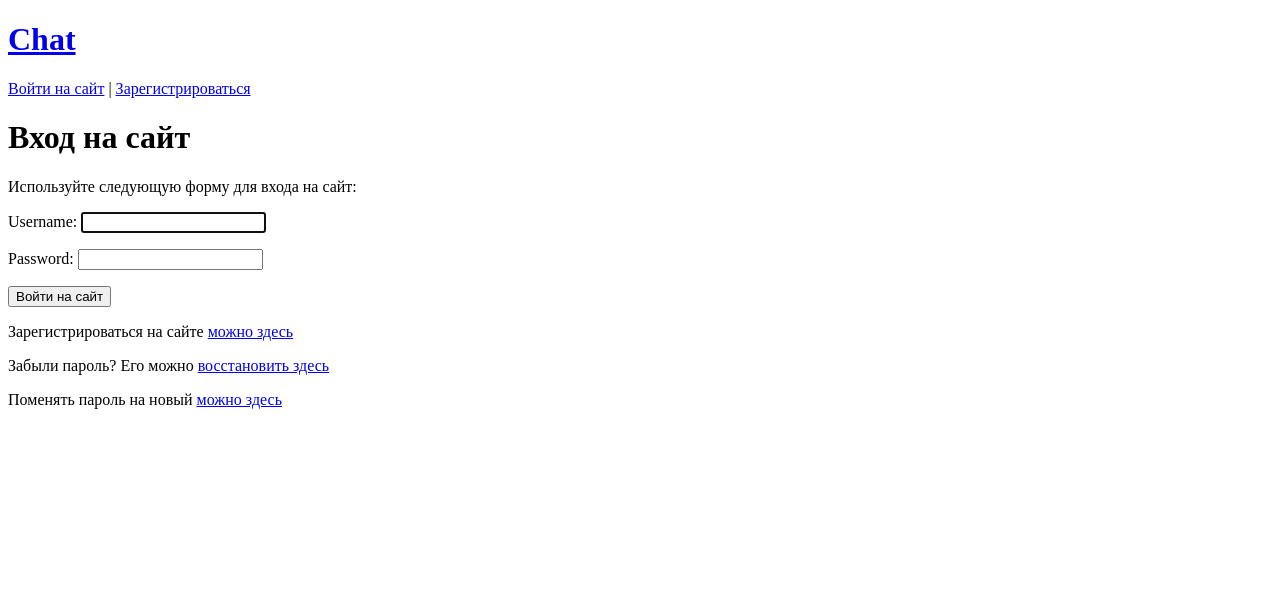
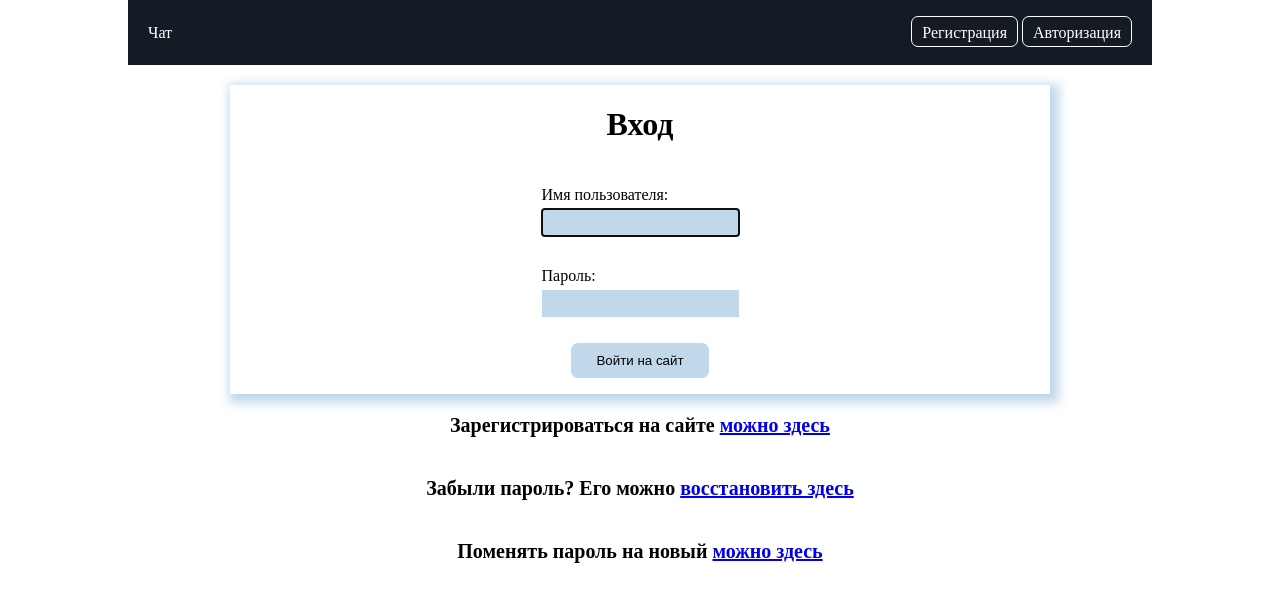
Before and after one commit to guff192/chat, a Django app: page /accounts/login/ in a window 1280 px wide. Shown: the top 602 px of the page. Run offline with Django 3.2, Linux system fonts and the light colour scheme.

Commit message:
Added style.css, changed language to Russian, added messages

```diff
--- a/accounts/templates/registration/login.html
+++ b/accounts/templates/registration/login.html
@@ -3,13 +3,11 @@
 {% block title %}Вход на сайт{% endblock title %}
 
 {% block content %}
-    <h1 class="login-heading">Вход на сайт</h1>
-    {% if form.errors %}
-        <p class="login-para">Имя пользователя или пароль введены неправильно</p>
-    {% else %}
-        <p class="login-para">Используйте следующую форму для входа на сайт:</p>
-    {% endif %}
     <div class="login-form">
+        <h1 class="login-heading">Вход</h1>
+        {% if form.errors %}
+            <p class="login-para">Неверное имя пользователя или пароль</p>
+        {% endif %}
         <form method="POST">
             {% csrf_token %}
             {{ form.as_p }}
--- a/chat/models.py
+++ b/chat/models.py
@@ -11,3 +11,6 @@ class Message(models.Model):
     @property
     def shortened(self):
         return truncatewords(self.text, 40)
+
+    class Meta:
+        ordering = ['created', 'sent_by']
--- /dev/null
+++ b/chat/static/css/style.css
@@ -0,0 +1,137 @@
+body {
+    margin: 0 10%;
+}
+
+img {
+    width: 80%;
+    height: 80%;
+}
+
+
+.content {
+    display: flex;
+    flex-flow: column;
+    align-items: center;
+    margin-top: 20px;
+}
+
+
+/*Form styles*/
+.login-form,
+.signup-form,
+.password-change-form,
+.password-reset-form {
+    box-shadow: 4px 4px 10px 5px #c0d8ea;
+    width: 80%;
+    margin: 0 auto;
+    display: flex;
+    flex-flow: column;
+    align-items: center;
+}
+
+
+form li, form p {
+    display: flex;
+    flex-flow: column;
+}
+
+.login-form input[type=submit],
+.signup-form input[type=submit],
+.password-change-form input[type=submit],
+.password-reset-form input[type=submit] {
+    padding: 10px 20px;
+    border-radius: 7px;
+    margin: 0 15%;
+    cursor: pointer;
+}
+
+
+.login-form label,
+.signup-form label,
+.password-change-form label,
+.password-reset-form label {
+    display: block;
+    padding: 5px 0;
+}
+
+.login-form input,
+textarea,
+.signup-form input,
+.password-change-form input,
+.password-reset-form input {
+    margin-bottom: 10px;
+    background-color: #c0d8ea;
+    border: 0;
+    padding: 6px 10px;
+}
+
+.login-heading,
+.signup-heading,
+.password-change-heading,
+.password-reset-heading {
+}
+
+.login-para,
+.signup-para,
+.password-change-para,
+.password-reset-para {
+    font-size: 20px;
+    font-weight: bold;
+}
+
+.helptext {
+    color: #bbbbbb;
+}
+
+form li {
+    list-style-type: none;
+}
+
+form .errorlist {
+    color: #901112;
+}
+
+
+/*Navigation bar styles*/
+.nav {
+    background-color: #151b25;
+    padding: 20px;
+}
+
+.nav a {
+    text-decoration: none;
+    line-height: 25px;
+    color: white;
+}
+
+.nav a:hover {
+    text-decoration: underline;
+}
+
+.login-logout-reg-nav {
+    float: right;
+    text-align: right;
+}
+
+.login-logout-reg-nav a {
+    border: 1px solid white;
+    padding: 7px 10px 5px;
+    border-radius: 7px;
+
+}
+
+
+/*Message styles*/
+.message-box {
+    display: flex;
+    justify-content: center;
+    width: 100%;
+}
+
+.success-message {
+    background-color: #99dabc;
+}
+
+.error-message {
+    background-color: #d77070;
+}
--- a/chat/templates/base.html
+++ b/chat/templates/base.html
@@ -1,24 +1,43 @@
+{% load static %}
 <!DOCTYPE html>
 <html lang="en">
 <head>
     <meta charset="UTF-8">
     <title>{% block title %}{% endblock %}</title>
+    <link rel="stylesheet" type="text/css" href="{% static 'css/style.css' %}">
 </head>
 <body>
+
 <div class="nav">
-    <h1><a href="{% url 'chat' %}" class="nav-heading-link">Chat</a></h1>
+    <a href="{% url 'chat' %}" class="nav-heading-link">Чат</a>
 
     <div class="login-logout-reg-nav">
         {% if user.is_authenticated %}
-            Добро пожаловать, {{ user.username }} |
-            <a href="{% url 'logout' %}">Выйти из аккаунта</a>
+            <a href="{% url 'logout' %}">Выход</a>
         {% else %}
-            <a href="{% url 'login' %}">Войти на сайт</a> |
-            <a href="{% url 'sign_up' %}">Зарегистрироваться</a>
+            <a href="{% url 'sign_up' %}">Регистрация</a>
+            <a href="{% url 'login' %}">Авторизация</a>
         {% endif %}
     </div>
 </div>
-{% block content %}
-{% endblock %}
+
+
+    {% for message in messages %}
+
+            <div class="message-box
+{% if 'success' in message.tags %}success-message
+{% elif 'error' in message.tags %}error-message{% endif %}">
+            <p>{{ message }}</p>
+
+    {% endfor %}
+</div>
+
+<div class="content">
+
+    {% block content %}
+
+    {% endblock %}
+</div>
+
 </body>
 </html>
--- a/config/settings.py
+++ b/config/settings.py
@@ -106,7 +106,7 @@ AUTH_PASSWORD_VALIDATORS = [
 # Internationalization
 # https://docs.djangoproject.com/en/3.2/topics/i18n/
 
-LANGUAGE_CODE = 'en-us'
+LANGUAGE_CODE = 'ru-RU'
 
 TIME_ZONE = 'Europe/Moscow'
 
--- a/config/urls.py
+++ b/config/urls.py
@@ -13,11 +13,14 @@ Including another URLconf
     1. Import the include() function: from django.urls import include, path
     2. Add a URL to urlpatterns:  path('blog/', include('blog.urls'))
 """
+from django.conf import settings
+from django.conf.urls.static import static
 from django.contrib import admin
 from django.urls import path, include
+
 
 urlpatterns = [
     path('admin/', admin.site.urls),
     path('', include('chat.urls')),
     path('accounts/', include('accounts.urls')),
-]
+] + static(settings.MEDIA_URL, document_root=settings.MEDIA_ROOT)
```
Also changed, not shown: accounts/templates/accounts/sign_up.html (+4 -5 lines), accounts/views.py (+9 -0 lines).
